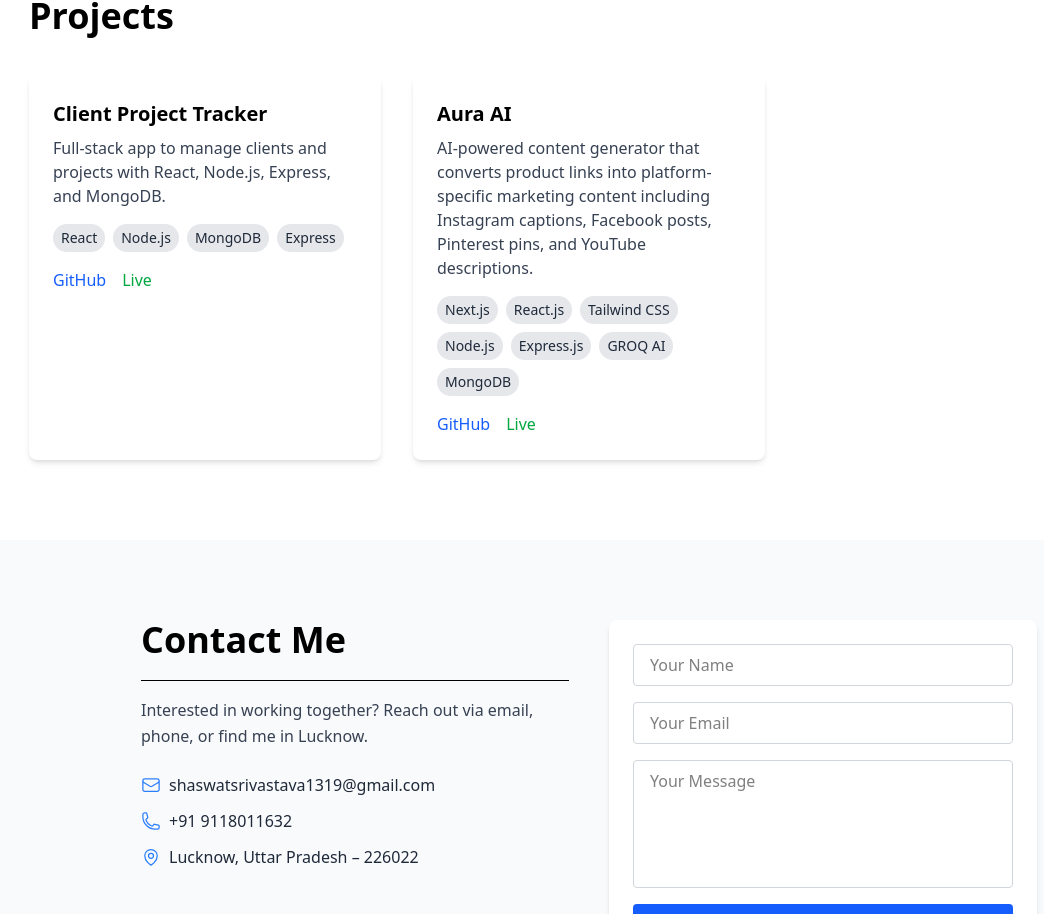
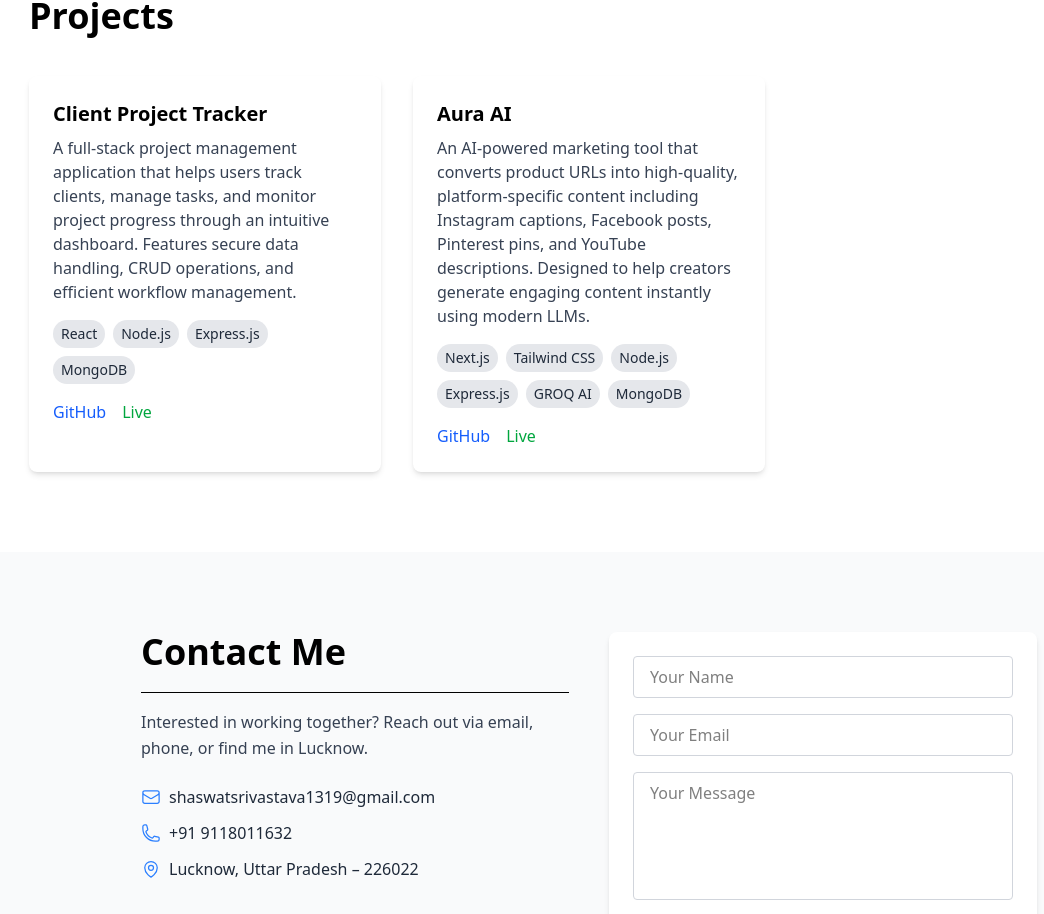
Before and after one commit to Shashwat1319/Portfolio, a React app in the folder client/: page / in a window 1280 px wide. Shown: the part 1685-2599 px from the top of the page, without its empty margins (51-1095 px from the left). Built offline with nearby package versions, Linux system fonts and the light colour scheme; the HTML template or start-up script is replaced by a standard one.

Commit message:
refactor: improve project descriptions and portfolio content

```diff
--- a/client/src/data/projects.js
+++ b/client/src/data/projects.js
@@ -2,16 +2,16 @@ export const projects = [
   {
     id: 1,
     title: "Client Project Tracker",
-    description: "Full-stack app to manage clients and projects with React, Node.js, Express, and MongoDB.",
+    description: "A full-stack project management application that helps users track clients, manage tasks, and monitor project progress through an intuitive dashboard. Features secure data handling, CRUD operations, and efficient workflow management.",
     github: "https://github.com/Shashwat1319/ProjectTracker",
     live: "https://projectrackerr.netlify.app/",
-    tech: ["React", "Node.js", "MongoDB", "Express"]
+    tech: ["React", "Node.js", "Express.js", "MongoDB"]
   },
   {
-  id: 2,
-  title: "Aura AI",
-  description: "AI-powered content generator that converts product links into platform-specific marketing content including Instagram captions, Facebook posts, Pinterest pins, and YouTube descriptions.",
-  live: "https://aura-virid-iota-kappa.vercel.app/",
-  tech: ["Next.js", "React.js", "Tailwind CSS", "Node.js", "Express.js", "GROQ AI", "MongoDB"]
-}
-]
+    id: 2,
+    title: "Aura AI",
+    description: "An AI-powered marketing tool that converts product URLs into high-quality, platform-specific content including Instagram captions, Facebook posts, Pinterest pins, and YouTube descriptions. Designed to help creators generate engaging content instantly using modern LLMs.",
+    live: "https://aura-virid-iota-kappa.vercel.app/",
+    tech: ["Next.js", "Tailwind CSS", "Node.js", "Express.js", "GROQ AI", "MongoDB"]
+  }
+];
```
